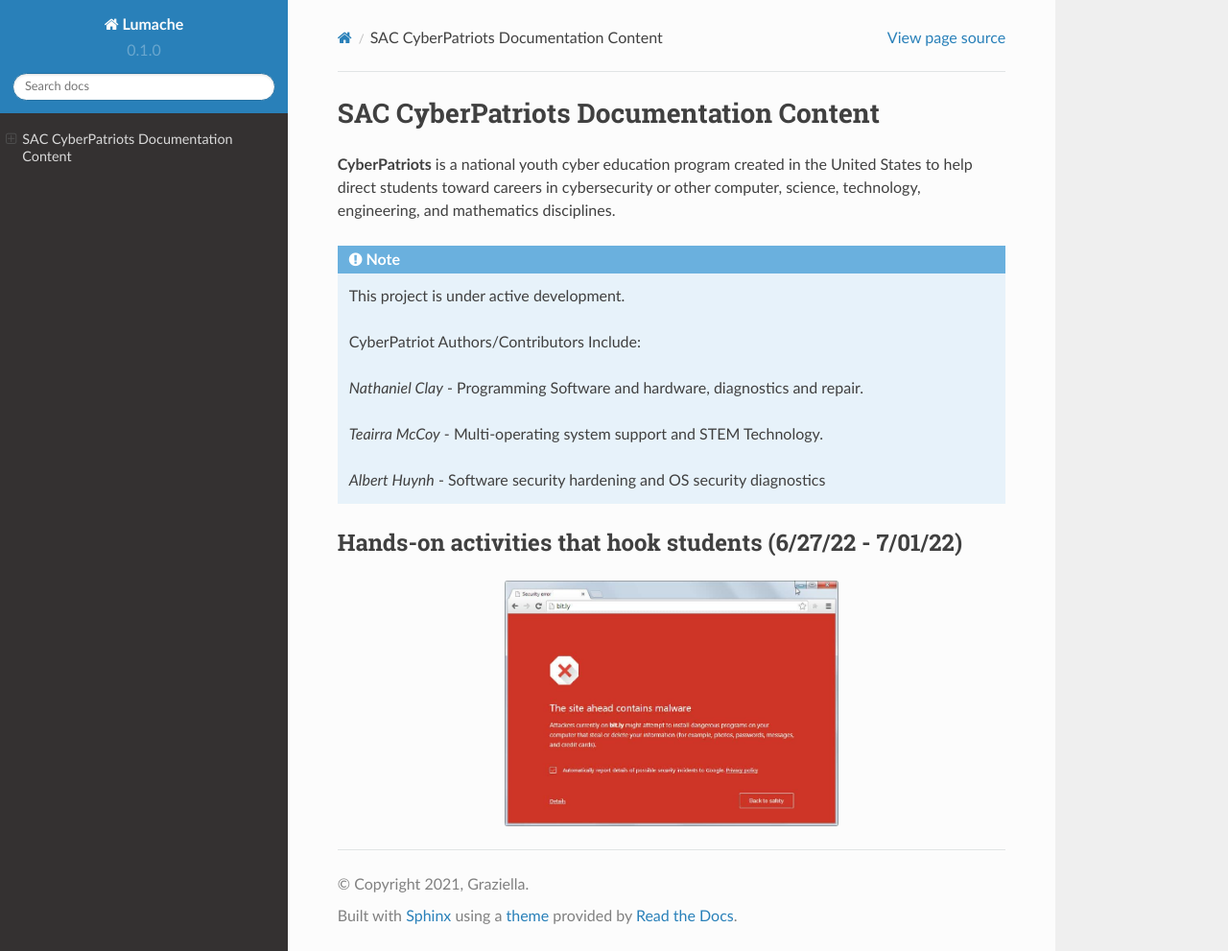
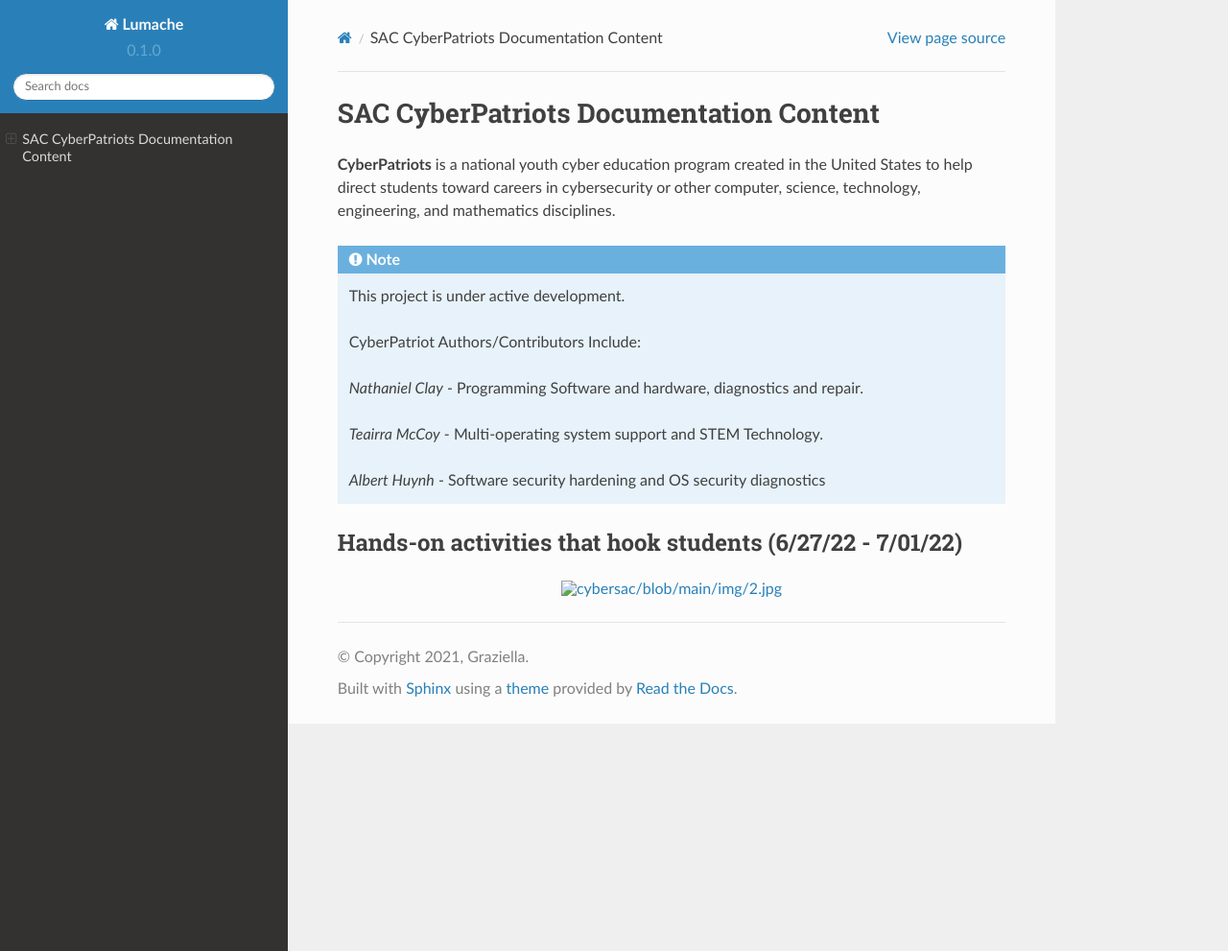
Before and after one commit to natt96z/cybersac, a Sphinx documentation site: the page built from docs/source/index.rst, in a window 1280 px wide and 991 px high. Shown: the whole window at 96% size. Built offline with Sphinx 7.4.7 and the Read the Docs theme 2.0.0, drawn with Linux system fonts in a browser that asks for light colours.

Commit message:
Update index.rst

```diff
--- a/docs/source/index.rst
+++ b/docs/source/index.rst
@@ -18,6 +18,6 @@
 Hands-on activities that hook students (6/27/22 - 7/01/22)
 ---------------
 
-.. figure:: https://github.com/natt96z/cybersac/blob/main/img/2.jpg
+.. figure:: cybersac/blob/main/img/2.jpg
    :width: 50%
    :align: center
```
